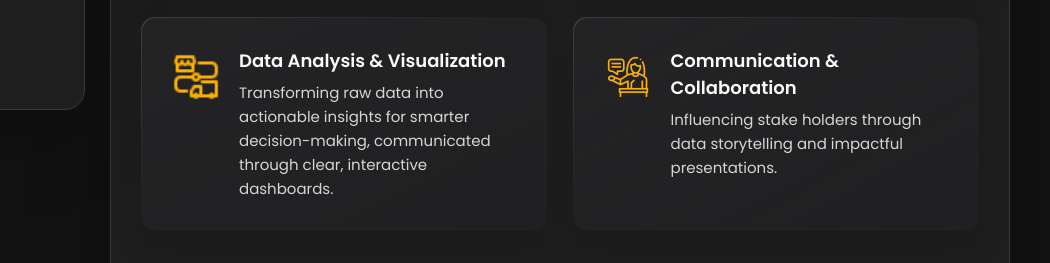
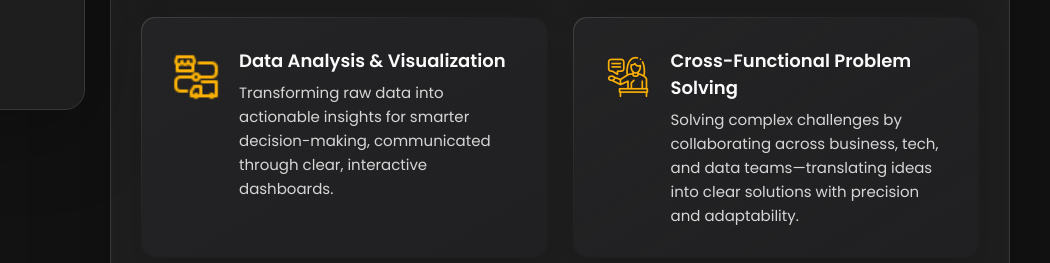
Before and after one commit to AasthaKshatriya/Aastha.github.io, a plain HTML site: page index.html in a window 1280 px wide. Shown: the part 635-898 px from the top of the page, 230-1280 px from the left. Drawn offline with nearby package versions, Linux system fonts and the light colour scheme.

Commit message:
Update index.html

```diff
--- a/index.html
+++ b/index.html
@@ -264,12 +264,11 @@
 
                 <div class="service-content-box">
                   <h4 class="h4 service-item-title">
-                    Communication & Collaboration
+                    Cross-Functional Problem Solving
                   </h4>
 
                   <p class="service-item-text">
-                    Influencing stake holders through data storytelling and
-                    impactful presentations.
+                    Solving complex challenges by collaborating across business, tech, and data teams—translating ideas into clear solutions with precision and adaptability.
                   </p>
                 </div>
               </li>
```
